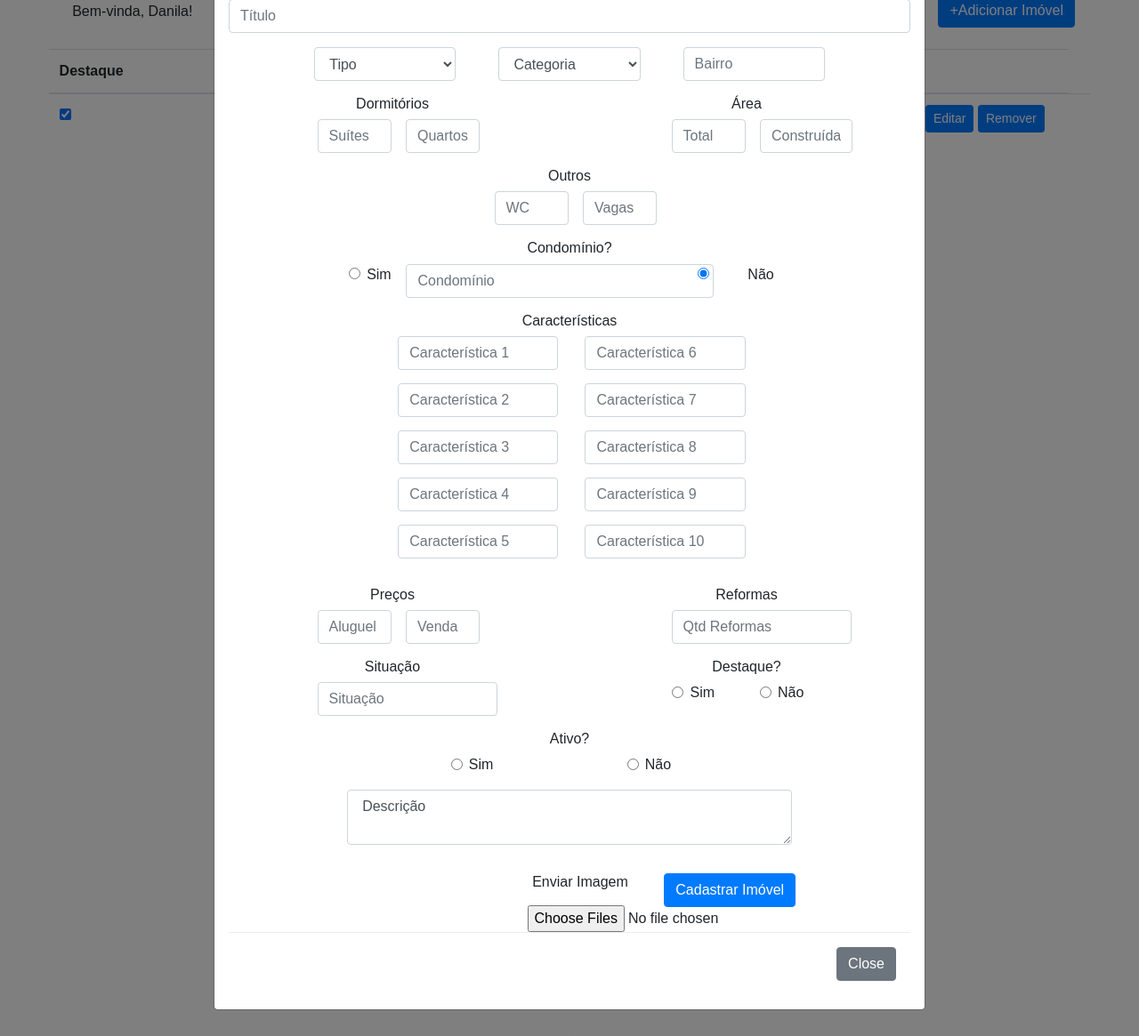
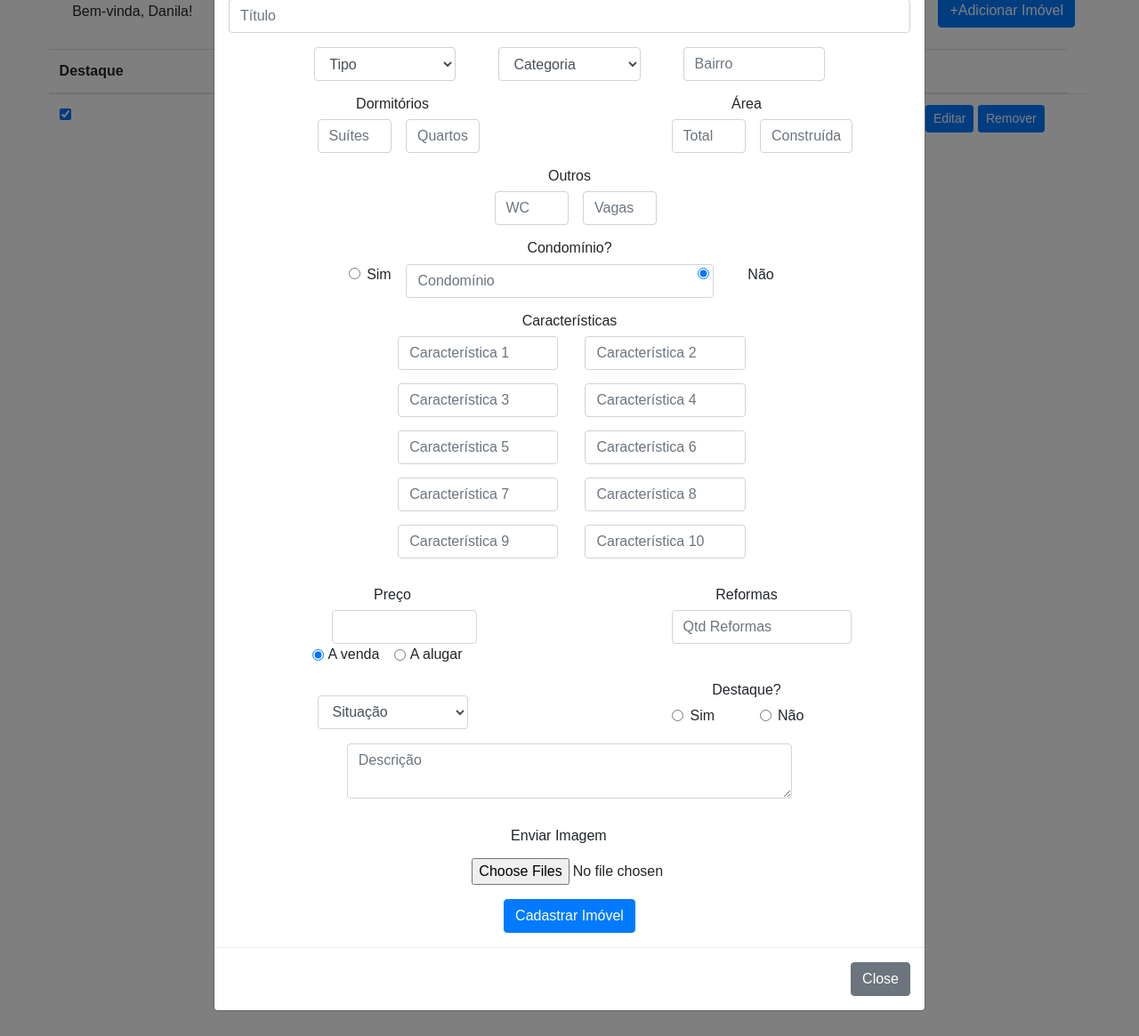
Before and after one commit to gust34/Crespo, a PHP site: page /area_restrita_cadastro.php in a window 1280 px wide, after a click on "+Adicionar Imóvel". Shown: the part 109-1274 px from the top of the page at 89% size. Run offline with PHP 8.4, Linux system fonts and the light colour scheme; a user stored in the database is signed in; data comes from the database, SQL or seed files in the repository.

Commit message:
Cadastro de imóvel concertado.

```diff
--- a/area_restrita_cadastro.php
+++ b/area_restrita_cadastro.php
@@ -192,21 +192,28 @@ require 'processos/load_imoveis.php';
                                         <input type="text" class="form-control" id="#" name="cad[1]" placeholder="Característica 1" required>
                                     </div>
                                     <div class="col-sm-4">
-                                        <input type="text" class="form-control" id="#" name="cad[6]" placeholder="Característica 6" required>
-
+                                        <input type="text" class="form-control" id="#" name="cad[2]" placeholder="Característica 2" required>
                                     </div>
                                 </div>
                                 <div class="row justify-content-center P-0" style="margin-left: -23%; margin-bottom: 3%;">
                                     <div class="col-sm-4 offset-md-2">
-                                        <input type="text" class="form-control" id="#" name="cad[2]" placeholder="Característica 2" required>
+                                        <input type="text" class="form-control" id="#" name="cad[3]" placeholder="Característica 3" required>
                                     </div>
                                     <div class="col-sm-4">
-                                        <input type="text" class="form-control" id="#" name="cad[7]" placeholder="Característica 7" required>
+                                        <input type="text" class="form-control" id="#" name="cad[4]" placeholder="Característica 4" required>
                                     </div>
                                 </div>
                                 <div class="row justify-content-center P-0" style="margin-left: -23%; margin-bottom: 3%; ">
                                     <div class="col-sm-4 offset-md-2">
-                                        <input type="text" class="form-control" id="#" name="cad[3]" placeholder="Característica 3">
+                                        <input type="text" class="form-control" id="#" name="cad[5]" placeholder="Característica 5">
+                                    </div>
+                                    <div class="col-sm-4">
+                                        <input type="text" class="form-control" id="#" name="cad[6]" placeholder="Característica 6">
+                                    </div>
+                                </div>
+                                <div class="row justify-content-center P-0" style="margin-left: -23%; margin-bottom: 3%;">
+                                    <div class="col-sm-4 offset-md-2">
+                                        <input type="text" class="form-control" id="#" name="cad[7]" placeholder="Característica 7">
                                     </div>
                                     <div class="col-sm-4">
                                         <input type="text" class="form-control" id="#" name="cad[8]" placeholder="Característica 8">
@@ -214,15 +221,7 @@ require 'processos/load_imoveis.php';
                                 </div>
                                 <div class="row justify-content-center P-0" style="margin-left: -23%; margin-bottom: 3%;">
                                     <div class="col-sm-4 offset-md-2">
-                                        <input type="text" class="form-control" id="#" name="cad[4]" placeholder="Característica 4">
-                                    </div>
-                                    <div class="col-sm-4">
                                         <input type="text" class="form-control" id="#" name="cad[9]" placeholder="Característica 9">
-                                    </div>
-                                </div>
-                                <div class="row justify-content-center P-0" style="margin-left: -23%; margin-bottom: 3%;">
-                                    <div class="col-sm-4 offset-md-2">
-                                        <input type="text" class="form-control" id="#" name="cad[5]" placeholder="Característica 5">
                                     </div>
                                     <div class="col-sm-4">
                                         <input type="text" class="form-control" id="#" name="cad[10]" placeholder="Característica 10">
@@ -233,13 +232,24 @@ require 'processos/load_imoveis.php';
 
                         <div class="row text-center mt-3">
                             <div class="col-sm-6 text-center">
-                                <h6 class=""> Preços </h6>
+                                <h6 class=""> Preço </h6>
                                 <div class="row justify-content-center">
-                                    <div class="col-sm-3">
-                                        <input type="text" class="form-control" id="#" name="preco_aluguel" placeholder="Aluguel" style="width: 120%;" required>
+                                    <div class="col-sm-5">
+                                        <input type="text" class="form-control" id="#" name="preco" style="width: 120%;" required>
                                     </div>
-                                    <div class="col-sm-3">
-                                        <input type="text" class="form-control" id="#" name="preco_venda" placeholder="Venda" style="width: 120%;" required>
+                                    <div class="col-sm-10">
+                                        <div class="form-check form-check-inline">
+                                            <input class="form-check-input" type="radio" name="a_venda" id="a_venda" value="1" checked>
+                                            <label class="form-check-label" for="a_venda">
+                                                A venda
+                                            </label>
+                                        </div>
+                                        <div class="form-check form-check-inline">
+                                            <input class="form-check-input" type="radio" name="a_venda" id="a_alugar" value="0">
+                                            <label class="form-check-label" for="a_alugar">
+                                                A alugar
+                                            </label>
+                                        </div>
                                     </div>
                                 </div>
                             </div>
@@ -256,10 +266,14 @@ require 'processos/load_imoveis.php';
 
                         <div class="row text-center mt-3">
                             <div class="col-sm-6 text-center">
-                                <h6 class=""> Situação </h6>
                                 <div class="row justify-content-center">
                                     <div class="col-sm-6">
-                                        <input type="text" class="form-control" id="#" name="situacao" placeholder="Situação" style="width: 120%;" required>
+                                        <select name="situacao" id="#" class="form-control form-control-md mt-3 mr-5" required>
+                                            <option value="" selected disabled> Situação </option>
+                                            <option value="Comprar">Vigente</option>
+                                            <option value="Alugar">Em negociação</option>
+                                            <option value="Lancamentos">Finalizado</option>
+                                        </select>
                                     </div>
                                 </div>
                             </div>
@@ -271,40 +285,25 @@ require 'processos/load_imoveis.php';
                                         <input class="form-check-input" type="radio" id="#" name="destaque" value="1"> Sim
                                     </div>
                                     <div class="col-sm-3">
-                                        <input class="form-check-input" type="radio" id="#" name="destaque" value="2"> Não
+                                        <input class="form-check-input" type="radio" id="#" name="destaque" value="0"> Não
                                     </div>
                                 </div>
                             </div>
                         </div>
 
-                        <div class="row text-center mt-3">
-                           <div class="col-sm-12 text-center">
-                                <h6 class=""> Ativo? </h6>
-                                <div class="row justify-content-center">
-                                    <div class="col-sm-3">
-                                        <input class="form-check-input" type="radio" id="#" name="ativo" value="1"> Sim
-                                    </div>
-                                    <div class="col-sm-3">
-                                        <input class="form-check-input" type="radio" id="#" name="ativo" value="2"> Não
-                                    </div>
-                                </div>
-                            </div>
-                        </div>
-
-
-
                         <div class="row justify-content-center">
                             <div class="col-sm-8 mt-3">
-                                <textarea class="form-control" name="descricao" required> Descrição </textarea>
+                                <textarea class="form-control" name="descricao" placeholder="Descrição" required></textarea>
                             </div>
                         </div>
 
                         <div class="row justify-content-center mt-3 offset-md-2">
-                            <div class="col-sm-4 mt-3 pl-5">
+                            <div class="col-sm-9 mt-3 pl-5">
                                 <h6  style="margin-left: 14%;">Enviar Imagem</h6>
-                            <div class="col-sm-8 mt-3 pl-3">
-                                <input type="file" name="foto0" id="#" class="#"  accept="image/png, image/jpeg" multiple required>
-                                <input type="hidden" name="MAX_FILE_SIZE" value="122500"/>
+                                <div class="col-sm-8 mt-3 pl-3">
+                                    <input type="file" name="foto0" id="#" class="#"  accept="image/png, image/jpeg" multiple required>
+                                    <input type="hidden" name="MAX_FILE_SIZE" value="122500"/>
+                                </div>
                             </div>
                         </div>
 
@@ -423,20 +422,28 @@ require 'processos/load_imoveis.php';
                                         <input type="text" class="form-control" id="#" name="cad[1]" placeholder="Característica 1" required>
                                     </div>
                                     <div class="col-sm-4">
-                                        <input type="text" class="form-control" id="#" name="cad[6]" placeholder="Característica 6" required>
+                                        <input type="text" class="form-control" id="#" name="cad[2]" placeholder="Característica 2" required>
                                     </div>
                                 </div>
                                 <div class="row justify-content-center P-0" style="margin-left: -23%; margin-bottom: 3%;">
                                     <div class="col-sm-4 offset-md-2">
-                                        <input type="text" class="form-control" id="#" name="cad[2]" placeholder="Característica 2" required>
+                                        <input type="text" class="form-control" id="#" name="cad[3]" placeholder="Característica 3" required>
                                     </div>
                                     <div class="col-sm-4">
-                                        <input type="text" class="form-control" id="#" name="cad[7]" placeholder="Característica 7" required>
+                                        <input type="text" class="form-control" id="#" name="cad[4]" placeholder="Característica 4" required>
                                     </div>
                                 </div>
                                 <div class="row justify-content-center P-0" style="margin-left: -23%; margin-bottom: 3%; ">
                                     <div class="col-sm-4 offset-md-2">
-                                        <input type="text" class="form-control" id="#" name="cad[3]" placeholder="Característica 3">
+                                        <input type="text" class="form-control" id="#" name="cad[5]" placeholder="Característica 5">
+                                    </div>
+                                    <div class="col-sm-4">
+                                        <input type="text" class="form-control" id="#" name="cad[6]" placeholder="Característica 6">
+                                    </div>
+                                </div>
+                                <div class="row justify-content-center P-0" style="margin-left: -23%; margin-bottom: 3%;">
+                                    <div class="col-sm-4 offset-md-2">
+                                        <input type="text" class="form-control" id="#" name="cad[7]" placeholder="Característica 7">
                                     </div>
                                     <div class="col-sm-4">
                                         <input type="text" class="form-control" id="#" name="cad[8]" placeholder="Característica 8">
@@ -444,15 +451,7 @@ require 'processos/load_imoveis.php';
                                 </div>
                                 <div class="row justify-content-center P-0" style="margin-left: -23%; margin-bottom: 3%;">
                                     <div class="col-sm-4 offset-md-2">
-                                        <input type="text" class="form-control" id="#" name="cad[4]" placeholder="Característica 4">
-                                    </div>
-                                    <div class="col-sm-4">
                                         <input type="text" class="form-control" id="#" name="cad[9]" placeholder="Característica 9">
-                                    </div>
-                                </div>
-                                <div class="row justify-content-center P-0" style="margin-left: -23%; margin-bottom: 3%;">
-                                    <div class="col-sm-4 offset-md-2">
-                                        <input type="text" class="form-control" id="#" name="cad[5]" placeholder="Característica 5">
                                     </div>
                                     <div class="col-sm-4">
                                         <input type="text" class="form-control" id="#" name="cad[10]" placeholder="Característica 10">
```
Also changed, not shown: processos/cadastrar.php (+6 -4 lines).
